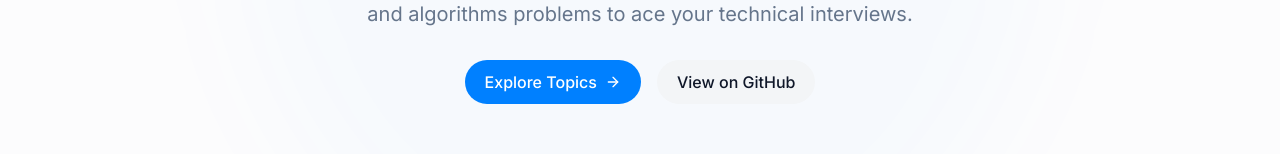
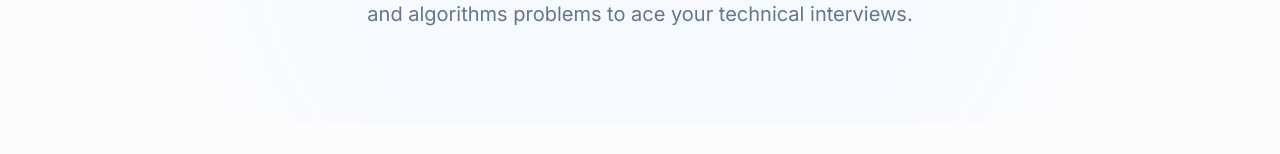
Before and after one commit to Babblu9/algo-shelf-quest, a React (Vite) app: page / in a window 1280 px wide. Shown: the part 328-482 px from the top of the page. Built offline with nearby package versions, Linux system fonts and the light colour scheme; no server answers.

Commit message:
Remove button
Removes the button from the index page.

```diff
--- a/src/components/Hero.tsx
+++ b/src/components/Hero.tsx
@@ -23,24 +23,6 @@ const Hero = () => {
           <p className="text-lg md:text-xl text-muted-foreground mb-8 max-w-2xl mx-auto text-balance animate-fade-down" style={{ animationDelay: '200ms' }}>
             A carefully curated collection of the most important data structures and algorithms problems to ace your technical interviews.
           </p>
-
-          <div className="flex flex-col sm:flex-row items-center justify-center gap-4 animate-fade-down" style={{ animationDelay: '300ms' }}>
-            <a
-              href="#topics"
-              className="inline-flex items-center justify-center gap-2 px-5 py-2.5 rounded-full bg-primary text-white font-medium transition-transform hover:translate-y-[-2px] active:translate-y-[0px] focus-ring"
-            >
-              Explore Topics
-              <ArrowRight size={16} />
-            </a>
-            <a
-              href="https://github.com"
-              target="_blank"
-              rel="noopener noreferrer"
-              className="inline-flex items-center justify-center gap-2 px-5 py-2.5 rounded-full bg-secondary text-foreground font-medium transition-all hover:bg-secondary/80 focus-ring"
-            >
-              View on GitHub
-            </a>
-          </div>
         </div>
       </div>
     </section>
```
